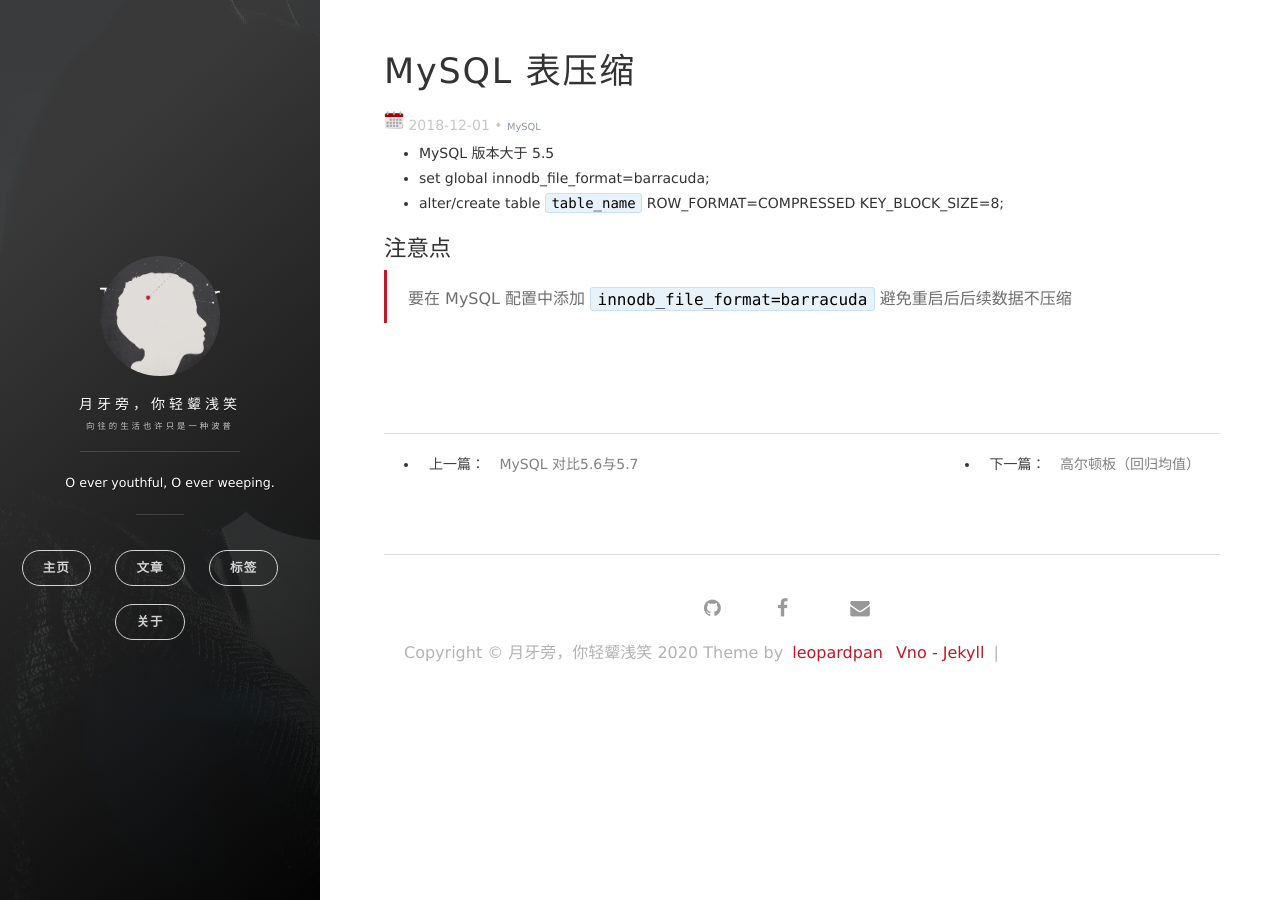
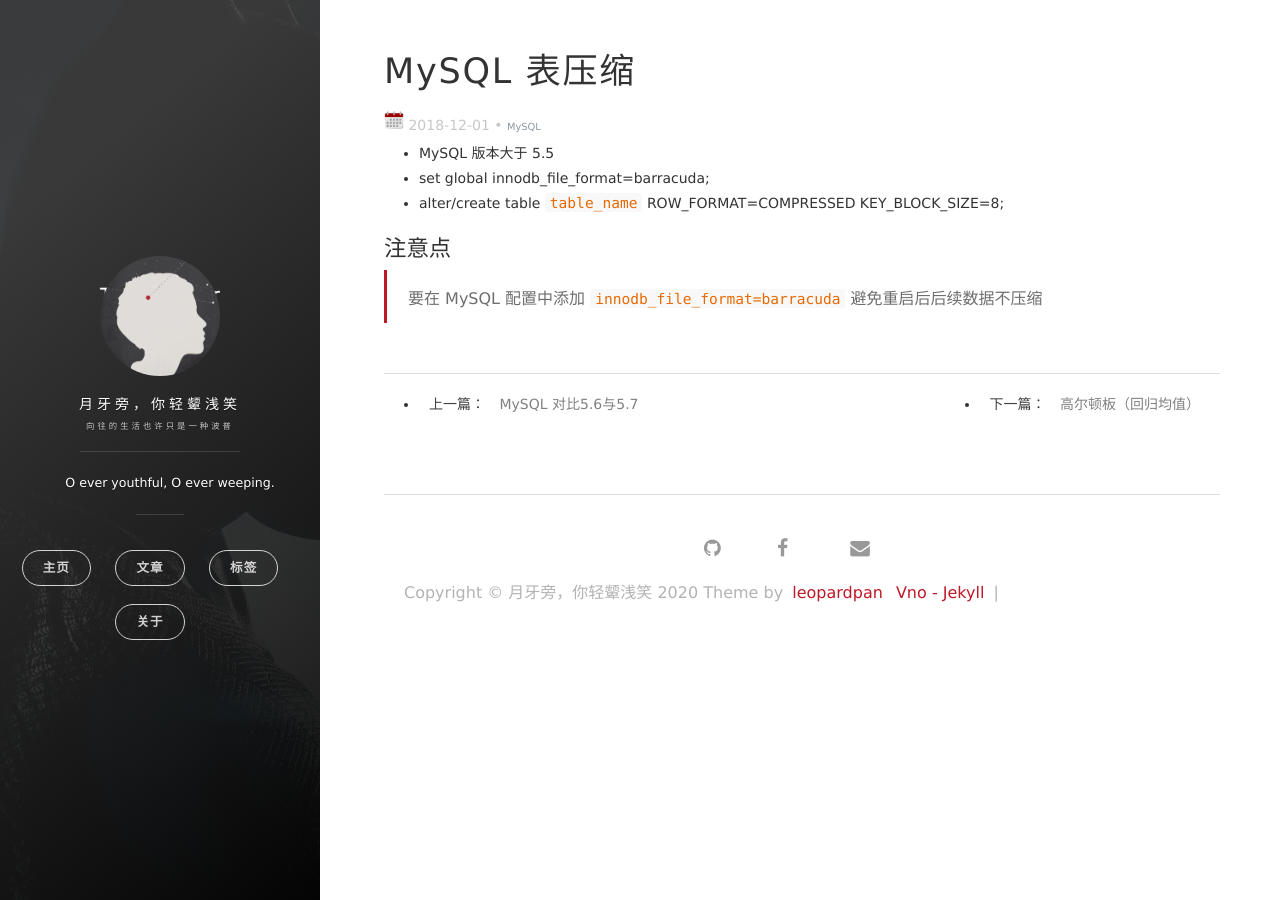
Before and after one commit to TechDreamer1125/TechDreamer1125.github.io, a Jekyll site: the page built from _posts/2018-12-01-MySQL_table_compress.markdown, in a window 1280 px wide. Built offline with Jekyll 4.4.1, drawn with Linux system fonts in a browser that asks for light colours; nearby versions of some CDN libraries; comment, search, counter and statistics services are not loaded.

Commit message:
测试样式

```diff
--- a/_includes/new-old.html
+++ b/_includes/new-old.html
@@ -1,33 +1,4 @@
 <section>
-
-            <div class="content-play">
-              <!-- <p><a href="javascript:void(0)" onclick="dashangToggle()" class="dashang" title="打赏，支持一下">打赏一个呗</a></p> -->
-              <div class="hide_box-play"></div>
-              <div class="shang_box-play">
-                <a class="shang_close-play" href="javascript:void(0)" onclick="dashangToggle()" title="关闭"><img src="/images/payimg/close.jpg" alt="取消" /></a>
-                <div class="shang_tit-play">
-                  <p>感谢您的支持，我会继续努力的!</p>
-                </div>
-                <div class="shang_payimg">
-                    <img src="/images/payimg/alipayimg.jpg" alt="扫码支持" title="扫一扫" />
-                </div>
-              <div class="shang_payimg">
-                    <img src="/images/payimg/weipayimg.jpg" alt="扫码支持" title="扫一扫" />
-                </div>
-                <div class="pay_explain">扫码打赏，你说多少就多少</div>
-                <div class="shang_payselect">
-                  <div class="pay_item checked" data-id="alipay">
-                    <span class="pay_logo"><img src="/images/payimg/alipay.jpg" alt="支付宝" /></span>
-                  </div>
-                  <div class="pay_item" data-id="weipay">
-                    <span class="pay_logo"><img src="/images/payimg/wechat.jpg" alt="微信" /></span>
-                  </div>
-                </div>
-                <div class="shang_info-play">
-                  <p>打开<span id="shang_pay_txt">支付宝</span>扫一扫，即可进行扫码打赏哦</p>
-                </div>
-              </div>
-            </div>
             <script type="text/javascript">
             function dashangToggle(){
               $(".hide_box-play").fadeToggle();
--- a/css/main.css
+++ b/css/main.css
@@ -180,7 +180,7 @@
 ul {
   list-style-type: disc; }
 
-code {
+/* code {
   color: #000000;
   padding: .1em .4em;
   background: #e8f2fb;
@@ -189,7 +189,17 @@
   font-family: Consolas, Menlo, Monaco, Lucida Console, Liberation Mono, DejaVu Sans Mono, Bitstream Vera Sans Mono, Courier New, monospace, serif;
   font-size: 1.0em;
   vertical-align: bottom;
-  word-wrap: break-word; }
+  word-wrap: break-word; } */
+
+  code {
+    padding: 1px 5px;
+    top: 13px !important;
+    font-family: Inconsolata, Monaco, Consolas, 'Courier New', Courier, monospace;
+    font-size: 0.91rem;
+    color: #e96900;
+    background-color: #f8f8f8;
+    border-radius: 2px;
+  }
 
 pre {
   margin-bottom: 1.3em;
```
